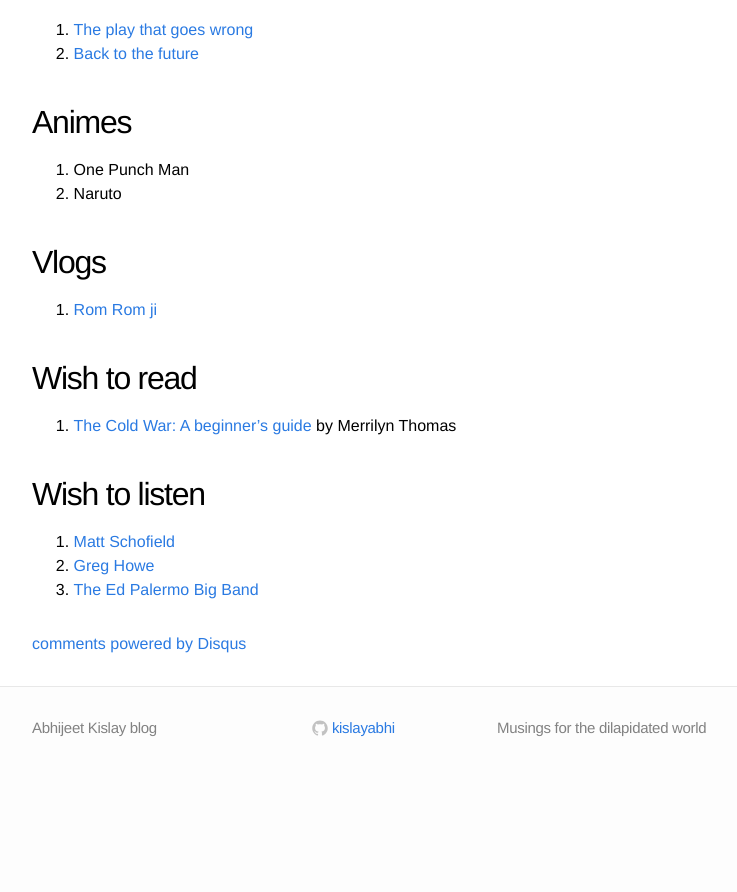
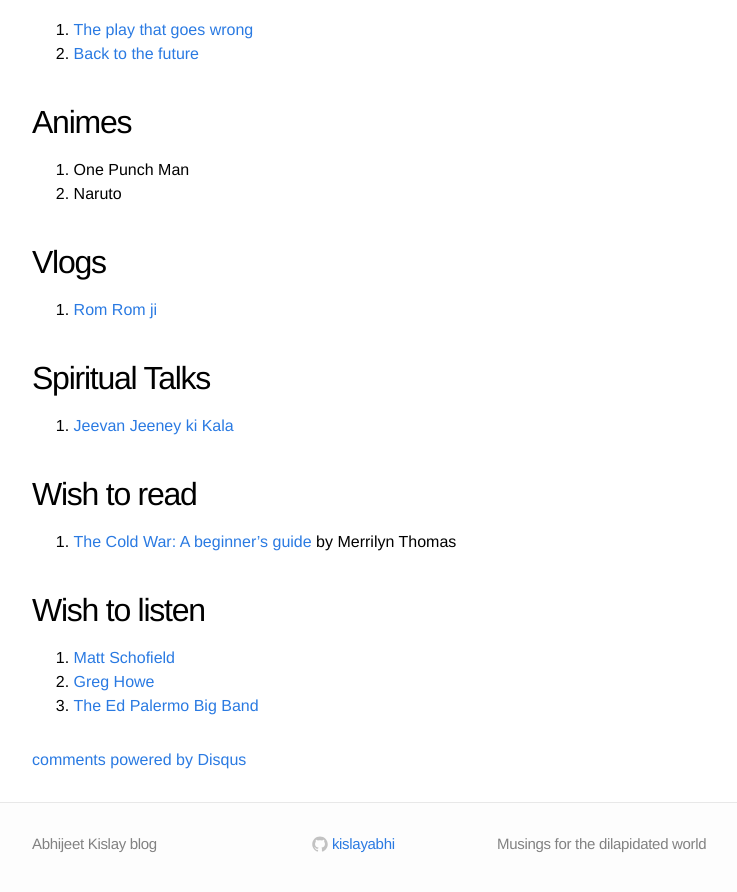
Before and after one commit to kislayabhi/kislayabhi.github.io, a Jekyll site: the page built from _posts/2024-7-23-My-personal-playlist.md, in a window 1280 px wide and 900 px high, scrolled down 1003 px. Shown: the top 892 px of the window, without its empty margins (208-945 px from the left). Built offline with Jekyll 4.4.1, drawn with Linux system fonts in a browser that asks for light colours; comment, search, counter and statistics services are not loaded; before the commit the page ends 1787 px from its top, so only the background shows below that.

Commit message:
Update 2024-7-23-My-personal-playlist.md

```diff
--- a/_posts/2024-7-23-My-personal-playlist.md
+++ b/_posts/2024-7-23-My-personal-playlist.md
@@ -41,6 +41,9 @@ I have since very recently started realizing that there are certain things out t
 ## Vlogs
 1. [Rom Rom ji](https://youtube.com/@romromji?si=Ldi1Q9SL3XobIPG6)
 
+## Spiritual Talks
+1. [Jeevan Jeeney ki Kala](https://youtu.be/mVBl__RbDsI)
+
 ## Wish to read
 1. [The Cold War: A beginner's guide](https://archive.org/details/coldwarbeginners0000thom) by Merrilyn Thomas
 
```
